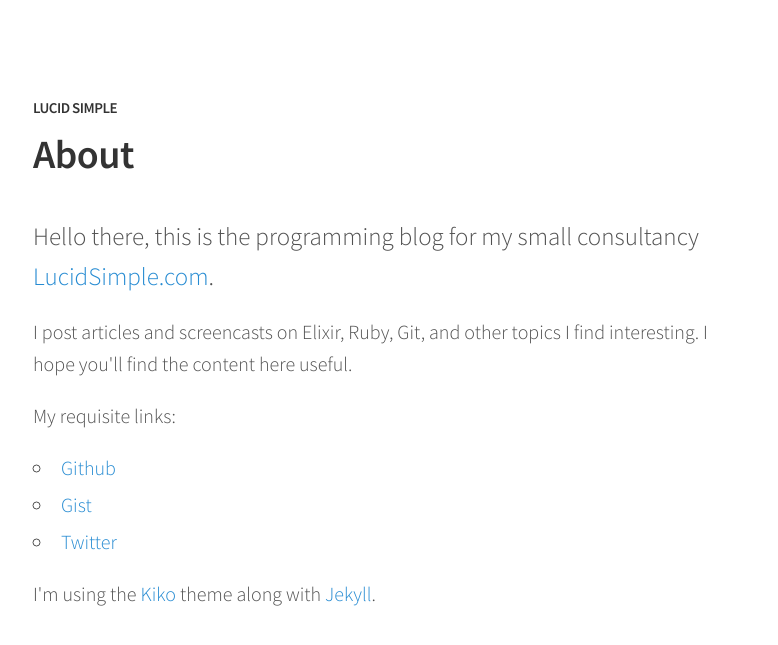
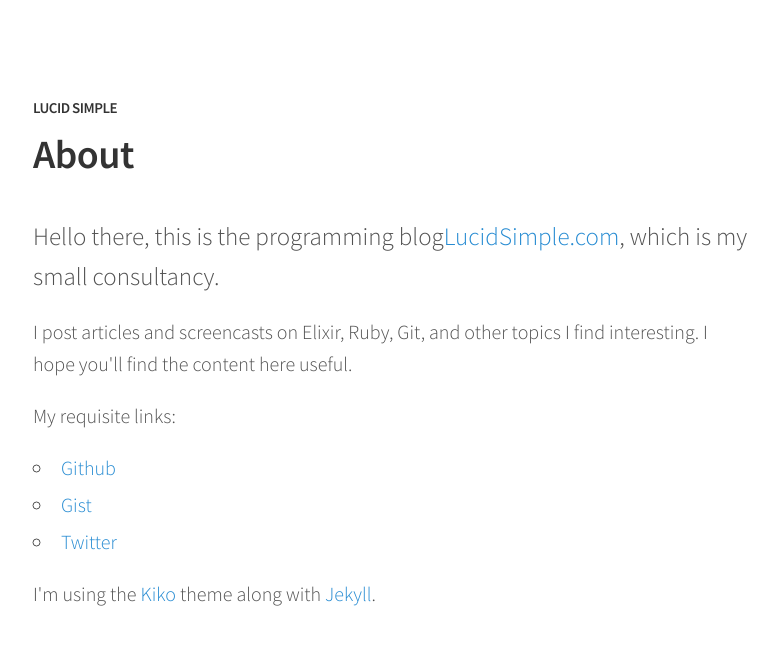
Before and after one commit to jwhiteman/lucidsimple-blog, a Jekyll site: the page built from about.md, in a window 1280 px wide. Shown: the top 645 px of the page, without its empty margins (247-1025 px from the left). Built offline with Jekyll 4.4.1, drawn with Linux system fonts in a browser that asks for light colours; Markdown is read by kramdown in place of the engine named in the settings; comment, search, counter and statistics services are not loaded.

Commit message:
change about

```diff
--- a/about.md
+++ b/about.md
@@ -3,7 +3,7 @@ title: About
 permalink: /about/
 ---
 
-<p class="lead">Hello there, this is the programming blog for my small consultancy <a href="http://lucidsimple.com">LucidSimple.com</a>.</p>
+<p class="lead">Hello there, this is the programming blog<a href="http://lucidsimple.com">LucidSimple.com</a>, which is my small consultancy.</p>
 
 <p>I post articles and screencasts on Elixir, Ruby, Git, and other topics
 I find interesting. I hope you'll find the content here useful.</p>
```
